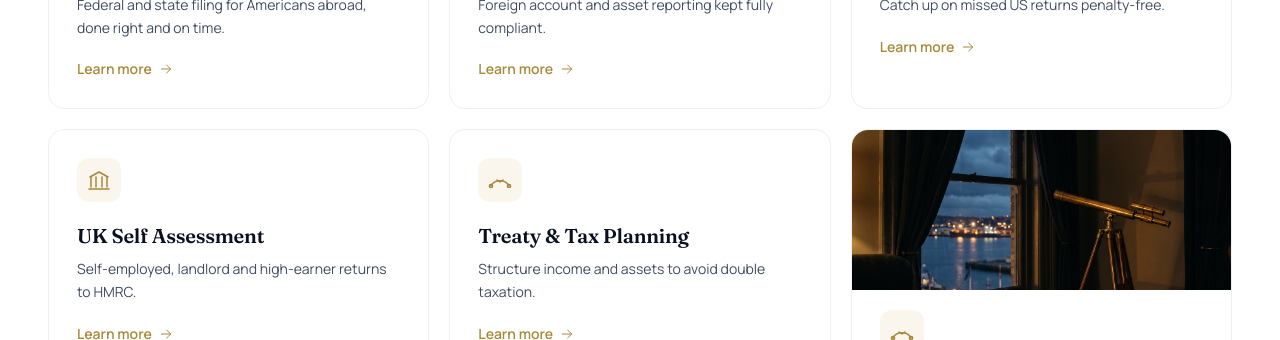
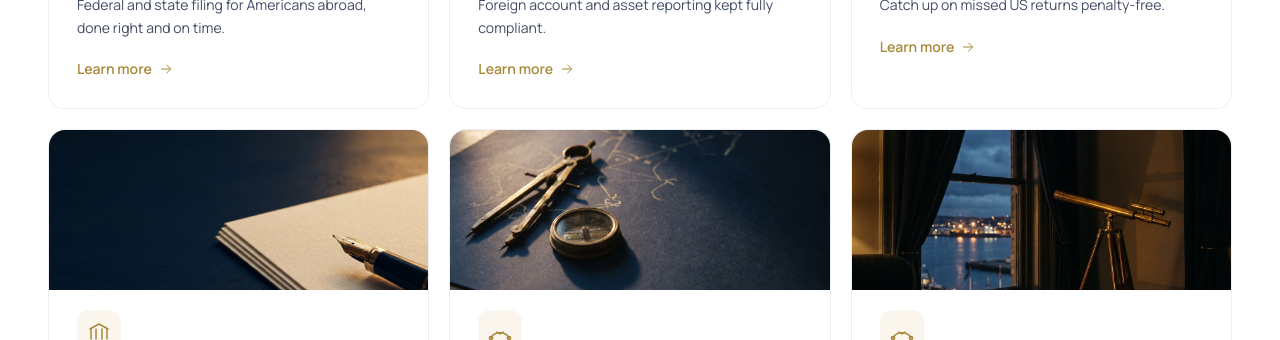
Before and after one commit to usuktaxadvisor/usuk-accountants, a Next.js app: page /locations/london in a window 1280 px wide. Shown: the part 2360-2700 px from the top of the page. Built offline with nearby package versions, Linux system fonts and the light colour scheme; no server answers.

Commit message:
fix: add card images for Self Assessment and Treaty planning

```diff
--- a/src/components/library/ServiceCard.tsx
+++ b/src/components/library/ServiceCard.tsx
@@ -8,6 +8,8 @@ const SERVICE_IMG: Record<string, [string, string]> = {
   '/services/us-expat-tax/streamlined-filing': ['service-streamlined', 'Vintage airmail envelopes tied with twine beside a brass letter opener'],
   '/services/us-expat-tax/foreign-earned-income-exclusion': ['service-planning', 'A brass telescope at a window overlooking a harbour at dusk'],
   '/services/uk-accounting': ['service-accounting', 'Cloth-bound ledgers with a brass ruler and ink pen'],
+  '/services/uk-accounting/self-assessment': ['blog-documents', 'Wax-sealed correspondence and a ledger on a mahogany desk'],
+  '/services/us-expat-tax/us-uk-tax-treaty': ['blog-instruments', 'Brass drafting instruments on nautical charts in warm lamplight'],
   '/services/uk-accounting/corporation-tax': ['service-advisory', 'A dark boardroom table under one warm pendant light'],
   '/services/uk-accounting/company-accounts': ['service-returns', 'A leather folio and fountain pen on a marble desk in warm light'],
   '/services/cross-border-advisory': ['service-planning', 'A brass telescope at a window overlooking a harbour at dusk'],
```
